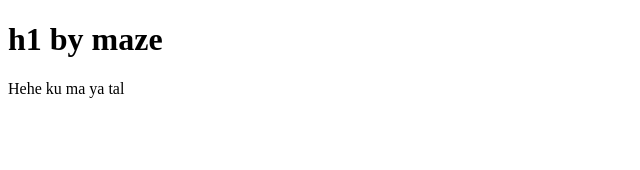
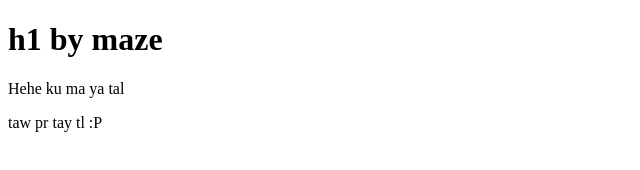
Before and after one commit to averyanlin/git-maze, a plain HTML site: page index.html in a window 1280 px wide. Shown: the whole page, without its empty margins (0-640 px from the left). Drawn offline with Linux system fonts and the light colour scheme.

Commit message:
added p
added p

```diff
--- a/index.html
+++ b/index.html
@@ -9,5 +9,6 @@
 <body>
     <h1>h1 by maze</h1>
     <p>Hehe ku ma ya tal</p>
+    <p> taw pr tay tl :P</p>
 </body>
 </html>
```
